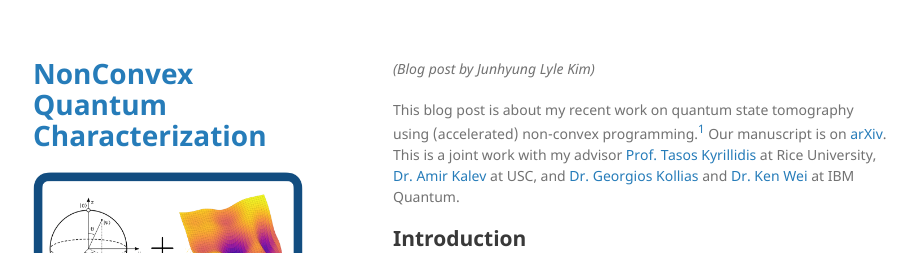
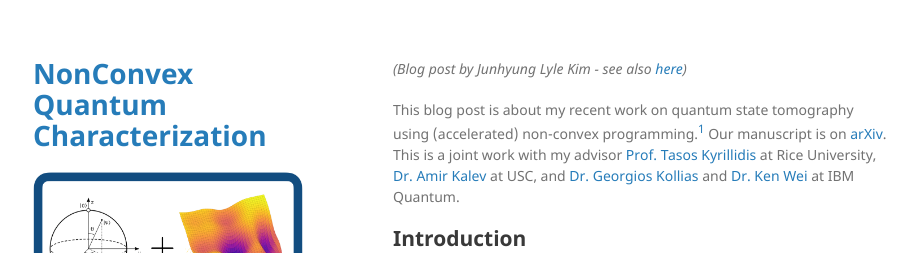
Before and after one commit to akyrillidis/nonconvex-qst, a Jekyll site: the page built from MiFGD.md, in a window 1280 px wide and 900 px high. Shown: the top 253 px of the window, without its empty margins (177-1101 px from the left). Built offline with Jekyll 4.4.1, drawn with Linux system fonts in a browser that asks for light colours; formulas are drawn with MathJax 3.

Commit message:
Update MiFGD.md

```diff
--- a/MiFGD.md
+++ b/MiFGD.md
@@ -2,7 +2,7 @@
 layout: default
 ---
 
-*(Blog post by Junhyung Lyle Kim)*
+*(Blog post by Junhyung Lyle Kim - see also [here](https://jlylekim.github.io/post/acc-qst/))*
 
 
 This blog post is about my recent work on quantum state tomography using (accelerated) non-convex programming.[^kim2021fast] Our manuscript is on [arXiv](https://arxiv.org/abs/2104.07006). This is a joint work with my advisor [Prof. Tasos Kyrillidis](https://akyrillidis.github.io/about/) at Rice University, [Dr. Amir Kalev](https://scholar.google.com/citations?user=te_1dnAAAAAJ&hl=en) at USC, and [Dr. Georgios Kollias](https://researcher.watson.ibm.com/researcher/view.php?person=us-gkollias) and [Dr. Ken Wei](https://scholar.google.com/citations?user=9uuZX3IAAAAJ&hl=en) at IBM Quantum.
```
